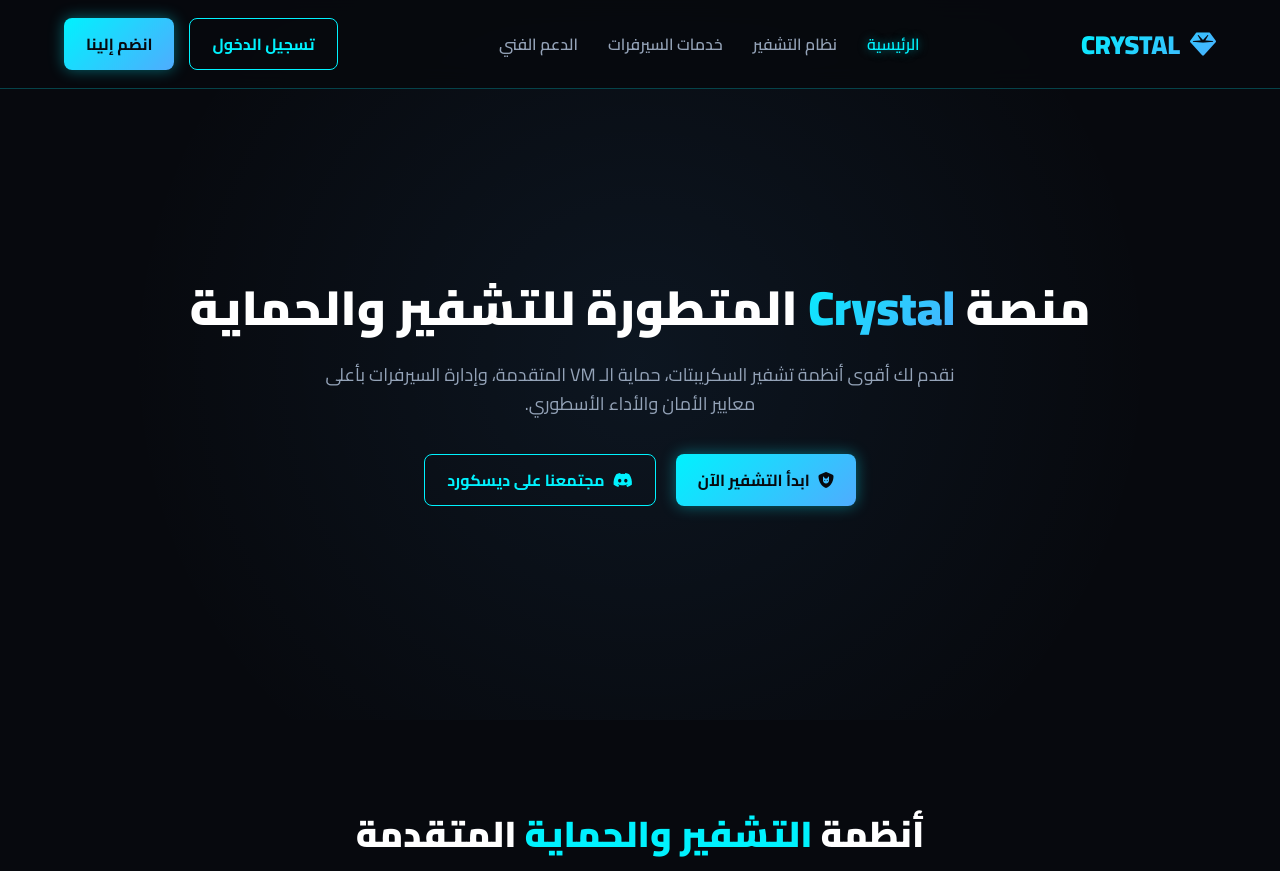
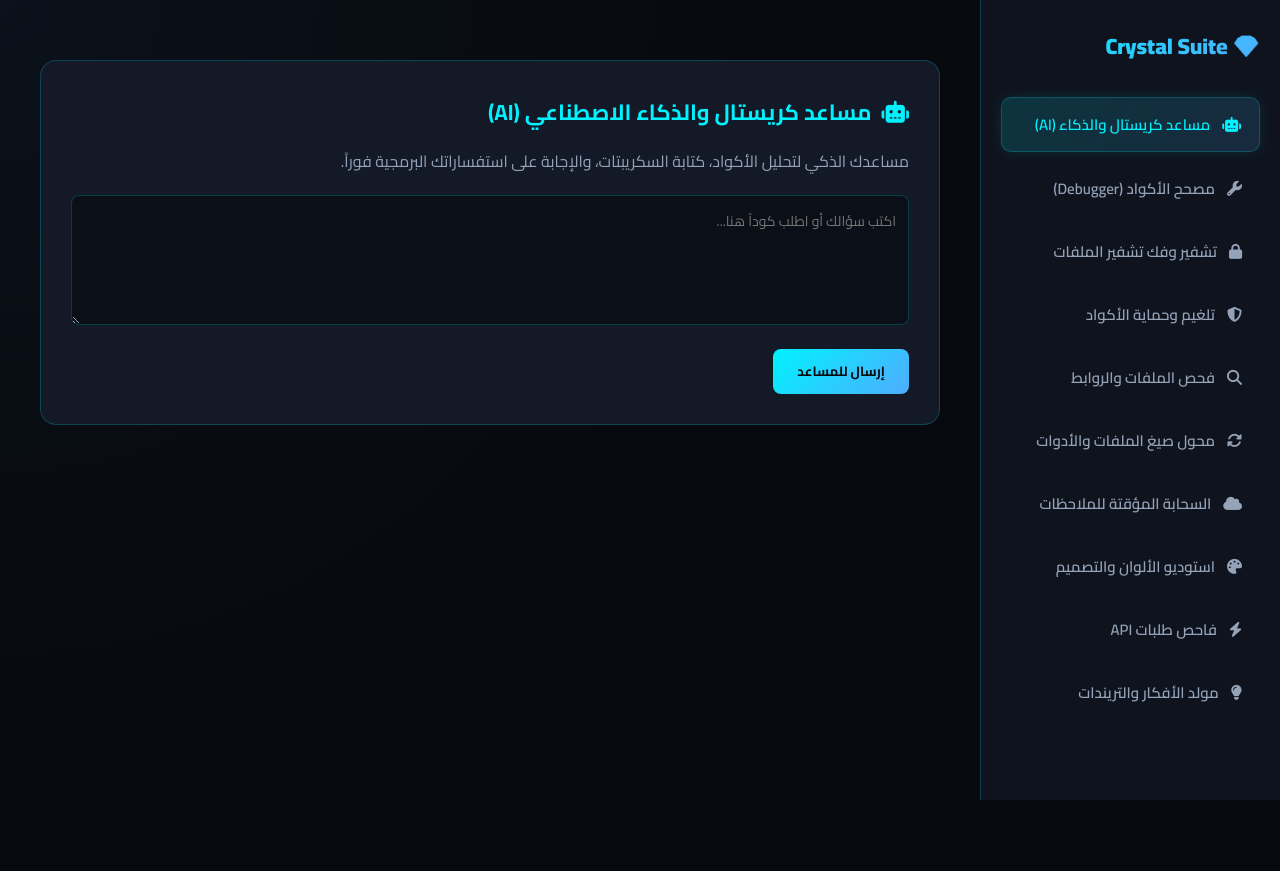
Before and after one commit to AliRed1/thfeer, a plain HTML site: page index.html in a window 1280 px wide. Shown: the top 871 px of the page. After the commit the page ends 800 px from the top, so only its background shows below. Drawn offline with Linux system fonts and the light colour scheme.

Commit message:
Update index.html

```diff
--- a/index.html
+++ b/index.html
@@ -3,21 +3,21 @@
 <head>
     <meta charset="UTF-8">
     <meta name="viewport" content="width=device-width, initial-scale=1.0">
-    <title>Crystal - منصة الحماية والخدمات الرقمية</title>
-    <!-- استيراد خط عربي أنيق -->
+    <title>Crystal Suite - لوحة التحكم الاحترافية</title>
+    <!-- استيراد خط كاييرو الأنيق -->
     <link href="https://fonts.googleapis.com/css2?family=Cairo:wght@300;400;600;700;900&display=swap" rel="stylesheet">
-    <!-- مكتبة أيقونات FontAwesome -->
+    <!-- مكتبة الأيقونات FontAwesome -->
     <link rel="stylesheet" href="https://cdnjs.cloudflare.com/ajax/libs/font-awesome/6.4.0/css/all.min.css">
     <style>
         :root {
             --bg-primary: #07090e;
-            --bg-secondary: #0f131d;
+            --bg-sidebar: #0f131d;
             --card-bg: #131927;
             --accent-cyan: #00f2fe;
             --accent-blue: #4facfe;
             --text-main: #ffffff;
             --text-muted: #94a3b8;
-            --border-color: rgba(0, 242, 254, 0.25);
+            --border-color: rgba(0, 242, 254, 0.2);
         }
 
         * {
@@ -30,28 +30,27 @@
         body {
             background-color: var(--bg-primary);
             color: var(--text-main);
-            overflow-x: hidden;
+            display: flex;
+            height: 100vh;
+            overflow: hidden;
         }
 
-        /* شريط التنقل العلوي */
-        header {
-            background: rgba(7, 9, 14, 0.9);
-            backdrop-filter: blur(12px);
-            border-bottom: 1px solid var(--border-color);
-            position: fixed;
-            top: 0;
-            left: 0;
-            width: 100%;
-            z-index: 1000;
+        /* القائمة الجانبية - Sidebar */
+        .sidebar {
+            width: 300px;
+            background-color: var(--bg-sidebar);
+            border-left: 1px solid var(--border-color);
             display: flex;
-            justify-content: space-between;
-            align-items: center;
-            padding: 18px 5%;
+            flex-direction: column;
+            padding: 25px 20px;
+            overflow-y: auto;
+            flex-shrink: 0;
         }
 
-        .logo {
-            font-size: 26px;
+        .sidebar h2 {
+            font-size: 22px;
             font-weight: 900;
+            margin-bottom: 30px;
             background: linear-gradient(135deg, var(--accent-cyan), var(--accent-blue));
             -webkit-background-clip: text;
             -webkit-text-fill-color: transparent;
@@ -60,232 +59,262 @@
             gap: 10px;
         }
 
-        nav ul {
+        .sidebar ul {
+            list-style: none;
             display: flex;
-            list-style: none;
-            gap: 30px;
+            flex-direction: column;
+            gap: 10px;
         }
 
-        nav ul li a {
+        .sidebar ul li {
+            padding: 12px 18px;
+            border-radius: 10px;
+            cursor: pointer;
+            font-size: 15px;
+            font-weight: 600;
             color: var(--text-muted);
-            text-decoration: none;
-            font-weight: 600;
             transition: 0.3s;
+            display: flex;
+            align-items: center;
+            gap: 12px;
         }
 
-        nav ul li a:hover, nav ul li a.active {
-            color: var(--accent-cyan);
-            text-shadow: 0 0 10px rgba(0, 242, 254, 0.5);
-        }
-
-        .auth-btns {
-            display: flex;
-            gap: 15px;
-        }
-
-        .btn {
-            padding: 10px 22px;
-            border-radius: 8px;
-            font-weight: 700;
-            cursor: pointer;
-            text-decoration: none;
-            transition: 0.3s;
-            display: inline-flex;
-            align-items: center;
-            gap: 8px;
-        }
-
-        .btn-outline {
-            background: transparent;
-            border: 1px solid var(--accent-cyan);
+        .sidebar ul li:hover {
+            background: rgba(0, 242, 254, 0.08);
             color: var(--accent-cyan);
         }
 
-        .btn-outline:hover {
-            background: rgba(0, 242, 254, 0.1);
+        .sidebar ul li.active {
+            background: linear-gradient(135deg, rgba(0, 242, 254, 0.15), rgba(79, 172, 254, 0.15));
+            color: var(--accent-cyan);
+            border: 1px solid var(--border-color);
+            box-shadow: 0 0 15px rgba(0, 242, 254, 0.1);
         }
 
-        .btn-glow {
-            background: linear-gradient(135deg, var(--accent-cyan), var(--accent-blue));
-            color: #07090e;
-            border: none;
-            box-shadow: 0 0 15px rgba(0, 242, 254, 0.4);
+        /* محتوى الصفحة الرئيسي */
+        .main-content {
+            flex: 1;
+            padding: 40px;
+            overflow-y: auto;
+            background: radial-gradient(circle at top left, rgba(79, 172, 254, 0.05) 0%, transparent 60%);
         }
 
-        .btn-glow:hover {
-            box-shadow: 0 0 25px rgba(0, 242, 254, 0.8);
-            transform: translateY(-2px);
+        .tab-content {
+            display: none;
         }
 
-        /* قسم الترحيب الرئيسي (Hero) */
-        .hero {
-            min-height: 90vh;
-            display: flex;
-            flex-direction: column;
-            justify-content: center;
-            align-items: center;
-            text-align: center;
-            padding: 140px 20px 80px 20px;
-            background: radial-gradient(circle at center, rgba(79, 172, 254, 0.08) 0%, transparent 70%);
+        .tab-content.active {
+            display: block;
+            animation: fadeIn 0.3s ease-in-out;
         }
 
-        .hero h1 {
-            font-size: 48px;
-            font-weight: 900;
-            margin-bottom: 20px;
-            line-height: 1.4;
-        }
-
-        .hero h1 span {
-            background: linear-gradient(135deg, var(--accent-cyan), var(--accent-blue));
-            -webkit-background-clip: text;
-            -webkit-text-fill-color: transparent;
-        }
-
-        .hero p {
-            font-size: 18px;
-            color: var(--text-muted);
-            max-width: 650px;
-            margin-bottom: 35px;
-            line-height: 1.6;
-        }
-
-        .hero-buttons {
-            display: flex;
-            gap: 20px;
-            flex-wrap: wrap;
-            justify-content: center;
-        }
-
-        /* الأقسام والمميزات والتشفير */
-        .section {
-            padding: 80px 8%;
-        }
-
-        .section-title {
-            text-align: center;
-            font-size: 36px;
-            font-weight: 800;
-            margin-bottom: 50px;
-        }
-
-        .section-title span {
-            color: var(--accent-cyan);
-        }
-
-        .grid-3 {
-            display: grid;
-            grid-template-columns: repeat(auto-fit, minmax(320px, 1fr));
-            gap: 30px;
+        @keyframes fadeIn {
+            from { opacity: 0; transform: translateY(8px); }
+            to { opacity: 1; transform: translateY(0); }
         }
 
         .card {
             background: var(--card-bg);
             border: 1px solid var(--border-color);
             border-radius: 16px;
-            padding: 40px 30px;
-            transition: 0.3s;
-            position: relative;
-            overflow: hidden;
-        }
-
-        .card:hover {
-            transform: translateY(-8px);
-            border-color: var(--accent-cyan);
-            box-shadow: 0 10px 30px rgba(0, 242, 254, 0.15);
-        }
-
-        .card i {
-            font-size: 40px;
-            color: var(--accent-cyan);
-            margin-bottom: 20px;
+            padding: 30px;
+            margin-top: 20px;
         }
 
         .card h3 {
             font-size: 22px;
             margin-bottom: 15px;
+            color: var(--accent-cyan);
+            display: flex;
+            align-items: center;
+            gap: 10px;
         }
 
         .card p {
             color: var(--text-muted);
             line-height: 1.7;
+            margin-bottom: 20px;
         }
 
-        /* التذييل (Footer) */
-        footer {
-            background: var(--bg-secondary);
-            border-top: 1px solid var(--border-color);
-            padding: 40px 8%;
-            text-align: center;
-            color: var(--text-muted);
+        .btn {
+            padding: 10px 24px;
+            background: linear-gradient(135deg, var(--accent-cyan), var(--accent-blue));
+            color: #07090e;
+            border: none;
+            border-radius: 8px;
+            font-weight: 700;
+            cursor: pointer;
+            transition: 0.3s;
         }
 
-        footer p {
-            margin-top: 10px;
+        .btn:hover {
+            box-shadow: 0 0 20px rgba(0, 242, 254, 0.6);
+            transform: translateY(-2px);
+        }
+
+        /* تخصيص حقول المدخلات والشاشات داخل الأدوات */
+        textarea, input {
+            width: 100%;
+            background: rgba(7, 9, 14, 0.6);
+            border: 1px solid var(--border-color);
+            border-radius: 8px;
+            padding: 12px;
+            color: #fff;
+            margin-bottom: 15px;
             font-size: 14px;
+            outline: none;
+        }
+
+        textarea:focus, input:focus {
+            border-color: var(--accent-cyan);
+            box-shadow: 0 0 10px rgba(0, 242, 254, 0.2);
         }
     </style>
 </head>
 <body>
 
-    <!-- شريط التنقل -->
-    <header>
-        <div class="logo">
-            <i class="fa-solid fa-gem"></i> CRYSTAL
-        </div>
-        <nav>
-            <ul>
-                <li><a href="#" class="active">الرئيسية</a></li>
-                <li><a href="#">نظام التشفير</a></li>
-                <li><a href="#">خدمات السيرفرات</a></li>
-                <li><a href="#">الدعم الفني</a></li>
-            </ul>
-        </nav>
-        <div class="auth-btns">
-            <a href="#" class="btn btn-outline">تسجيل الدخول</a>
-            <a href="#" class="btn btn-glow">انضم إلينا</a>
-        </div>
-    </header>
+    <!-- القائمة الجانبية (تم تفعيل الضغط بشكل كامل وتأمين الـ Click Listeners) -->
+    <div class="sidebar">
+        <h2>💎 Crystal Suite</h2>
+        <ul id="nav-list">
+            <li class="active" data-target="ai"><i class="fa-solid fa-robot"></i> مساعد كريستال والذكاء (AI)</li>
+            <li data-target="debugger"><i class="fa-solid fa-wrench"></i> مصحح الأكواد (Debugger)</li>
+            <li data-target="encrypt"><i class="fa-solid fa-lock"></i> تشفير وفك تشفير الملفات</li>
+            <li data-target="obfuscate"><i class="fa-solid fa-shield-halved"></i> تلغيم وحماية الأكواد</li>
+            <li data-target="scan"><i class="fa-solid fa-magnifying-glass"></i> فحص الملفات والروابط</li>
+            <li data-target="converter"><i class="fa-solid fa-rotate"></i> محول صيغ الملفات والأدوات</li>
+            <li data-target="notes"><i class="fa-solid fa-cloud"></i> السحابة المؤقتة للملاحظات</li>
+            <li data-target="palette"><i class="fa-solid fa-palette"></i> استوديو الألوان والتصميم</li>
+            <li data-target="apitester"><i class="fa-solid fa-bolt"></i> فاحص طلبات API</li>
+            <li data-target="ideas"><i class="fa-solid fa-lightbulb"></i> مولد الأفكار والتريندات</li>
+        </ul>
+    </div>
 
-    <!-- قسم الواجهة الرئيسي -->
-    <section class="hero">
-        <h1>منصة <span>Crystal</span> المتطورة للتشفير والحماية</h1>
-        <p>نقدم لك أقوى أنظمة تشفير السكريبتات، حماية الـ VM المتقدمة، وإدارة السيرفرات بأعلى معايير الأمان والأداء الأسطوري.</p>
-        <div class="hero-buttons">
-            <a href="#" class="btn btn-glow"><i class="fa-solid fa-shield-cat"></i> ابدأ التشفير الآن</a>
-            <a href="#" class="btn btn-outline"><i class="fa-brands fa-discord"></i> مجتمعنا على ديسكورد</a>
-        </div>
-    </section>
+    <!-- المحتوى التفاعلي -->
+    <div class="main-content">
 
-    <!-- قسم التشفير والمميزات -->
-    <section class="section">
-        <h2 class="section-title">أنظمة <span>التشفير والحماية</span> المتقدمة</h2>
-        <div class="grid-3">
+        <!-- 1. مساعد الذكاء الاصطناعي -->
+        <div id="ai" class="tab-content active">
             <div class="card">
-                <i class="fa-solid fa-lock"></i>
-                <h3>تشفير متطور (Encryption)</h3>
-                <p>حماية تامة لملفاتك والسكريبتات الخاصة بك ضد السرقة أو الهندسة العكسية مع نظام ترخيص آمن (Fail-closed).</p>
-            </div>
-            <div class="card">
-                <i class="fa-solid fa-server"></i>
-                <h3>حماية سيرفرات الـ VM</h3>
-                <p>مراقبة أمنية متكاملة لبيئة العمل الافتراضية ضد الثغرات وهجمات الاختراق على مدار الساعة.</p>
-            </div>
-            <div class="card">
-                <i class="fa-solid fa-bolt"></i>
-                <h3>أداء فائق وسرعة استجابة</h3>
-                <p>تنفيذ الأوامر والعمليات المشفرة بسرعة فائقة بدون أي تأثير سلبي على أداء السيرفر أو الاستهلاك.</p>
+                <h3><i class="fa-solid fa-robot"></i> مساعد كريستال والذكاء الاصطناعي (AI)</h3>
+                <p>مساعدك الذكي لتحليل الأكواد، كتابة السكريبتات، والإجابة على استفساراتك البرمجية فوراً.</p>
+                <textarea rows="4" placeholder="اكتب سؤالك أو اطلب كوداً هنا..."></textarea>
+                <button class="btn">إرسال للمساعد</button>
             </div>
         </div>
-    </section>
 
-    <!-- التذييل -->
-    <footer>
-        <div class="logo" style="justify-content: center; margin-bottom: 15px;">
-            <i class="fa-solid fa-gem"></i> CRYSTAL
+        <!-- 2. مصحح الأكواد -->
+        <div id="debugger" class="tab-content">
+            <div class="card">
+                <h3><i class="fa-solid fa-wrench"></i> مصحح الأكواد (Debugger)</h3>
+                <p>افحص أخطاء سكريبتاتك واكتشف الثغرات البرمجية وحلها تلقائياً.</p>
+                <textarea rows="4" placeholder="الصق الكود هنا لفحصه وتصحيحه..."></textarea>
+                <button class="btn">فحص الكود الآن</button>
+            </div>
         </div>
-        <p>جميع الحقوق محفوظة © 2026 - منصة كريستال للتشفير والحماية</p>
-    </footer>
+
+        <!-- 3. التشفير -->
+        <div id="encrypt" class="tab-content">
+            <div class="card">
+                <h3><i class="fa-solid fa-lock"></i> تشفير وفك تشفير الملفات (AES-256)</h3>
+                <p>احمِ ملفاتك وسكريبتاتك عبر خوارزميات التشفير المتقدمة.</p>
+                <input type="password" placeholder="أدخل مفتاح التشفير (Secret Key)">
+                <button class="btn">تشفير الملف</button>
+            </div>
+        </div>
+
+        <!-- 4. تلغيم وحماية الأكواد -->
+        <div id="obfuscate" class="tab-content">
+            <div class="card">
+                <h3><i class="fa-solid fa-shield-halved"></i> تلغيم وحماية الأكواد (Obfuscation)</h3>
+                <p>اصعب الأكواد على العبث والسرقة عبر تقنيات الحماية والـ VM.</p>
+                <textarea rows="4" placeholder="الصق الكود لعمل تلغيم وحماية له..."></textarea>
+                <button class="btn">تفعيل التلغيم والحماية</button>
+            </div>
+        </div>
+
+        <!-- 5. الفحص -->
+        <div id="scan" class="tab-content">
+            <div class="card">
+                <h3><i class="fa-solid fa-magnifying-glass"></i> فحص الملفات والروابط</h3>
+                <p>تأكد من خلو الملفات والروابط من الأكواد الخبيثة.</p>
+                <input type="text" placeholder="أدخل الرابط أو مسار الملف للفحص...">
+                <button class="btn">بدء الفحص الأمني</button>
+            </div>
+        </div>
+
+        <!-- 6. المحول -->
+        <div id="converter" class="tab-content">
+            <div class="card">
+                <h3><i class="fa-solid fa-rotate"></i> محول صيغ الملفات والأدوات</h3>
+                <p>حول بين مختلف صيغ الملفات والسكريبتات بكل سهولة وسرعة فائقة.</p>
+                <button class="btn">اختر ملف للتحويل</button>
+            </div>
+        </div>
+
+        <!-- 7. الملاحظات -->
+        <div id="notes" class="tab-content">
+            <div class="card">
+                <h3><i class="fa-solid fa-cloud"></i> السحابة المؤقتة للملاحظات</h3>
+                <p>احفظ نصوصك وأكوادك بشكل مؤقت وآمن ومتاح للوصول السريع.</p>
+                <textarea rows="4" placeholder="اكتب ملاحظتك السحابية هنا..."></textarea>
+                <button class="btn">حفظ في السحابة</button>
+            </div>
+        </div>
+
+        <!-- 8. الألوان -->
+        <div id="palette" class="tab-content">
+            <div class="card">
+                <h3><i class="fa-solid fa-palette"></i> استوديو الألوان والتصميم</h3>
+                <p>استعرض ونسق الألوان والتدرجات لتصاميم واجهات احترافية.</p>
+                <button class="btn">توليد لوحة ألوان</button>
+            </div>
+        </div>
+
+        <!-- 9. فاحص API -->
+        <div id="apitester" class="tab-content">
+            <div class="card">
+                <h3><i class="fa-solid fa-bolt"></i> فاحص طلبات API</h3>
+                <p>أرسل طلبات HTTP واختبر استجابات الـ APIs والروابط البرمجية.</p>
+                <input type="text" placeholder="https://api.example.com/v1/endpoint">
+                <button class="btn">إرسال الطلب</button>
+            </div>
+        </div>
+
+        <!-- 10. الأفكار -->
+        <div id="ideas" class="tab-content">
+            <div class="card">
+                <h3><i class="fa-solid fa-lightbulb"></i> مولد الأفكار والتريندات</h3>
+                <p>احصل على أفكار مبتكرة للمشاريع والسكربتات البرمجية الرائجة.</p>
+                <button class="btn">ولّد فكرة جديدة</button>
+            </div>
+        </div>
+
+    </div>
+
+    <!-- كود جافاسكريبت المحدث والآمن لتفعيل النقر الفوري -->
+    <script>
+        document.addEventListener("DOMContentLoaded", () => {
+            const navItems = document.querySelectorAll("#nav-list li");
+            const tabs = document.querySelectorAll(".tab-content");
+
+            navItems.forEach(item => {
+                item.addEventListener("click", () => {
+                    // إزالة الفئة النشطة من كل العناصر
+                    navItems.forEach(nav => nav.classList.remove("active"));
+                    tabs.forEach(tab => tab.classList.remove("active"));
+
+                    // تفعيل العنصر المختار
+                    item.classList.add("active");
+                    const targetId = item.getAttribute("data-target");
+                    const targetTab = document.getElementById(targetId);
+                    if (targetTab) {
+                        targetTab.classList.add("active");
+                    }
+                });
+            });
+        });
+    </script>
 
 </body>
 </html>
```
